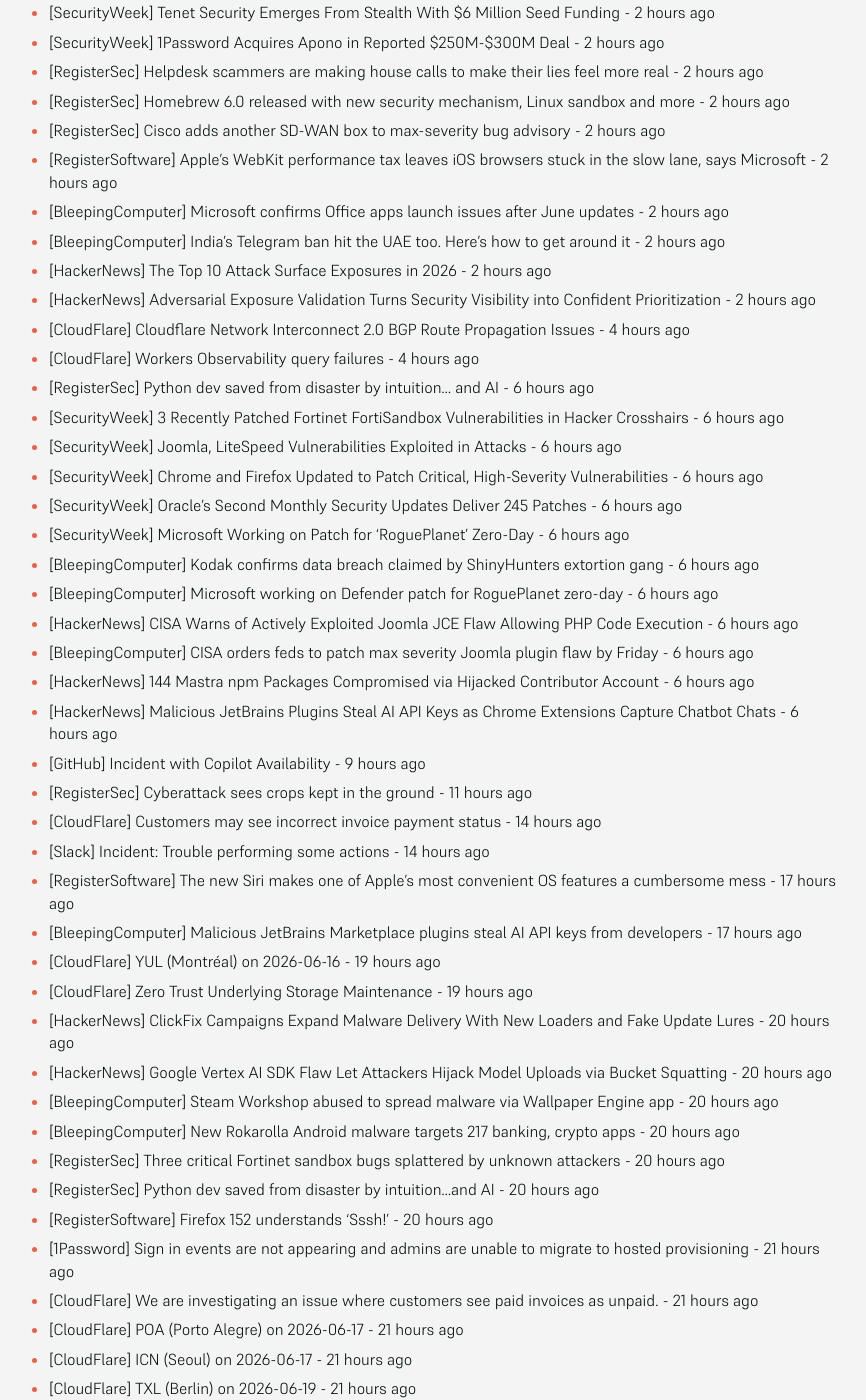
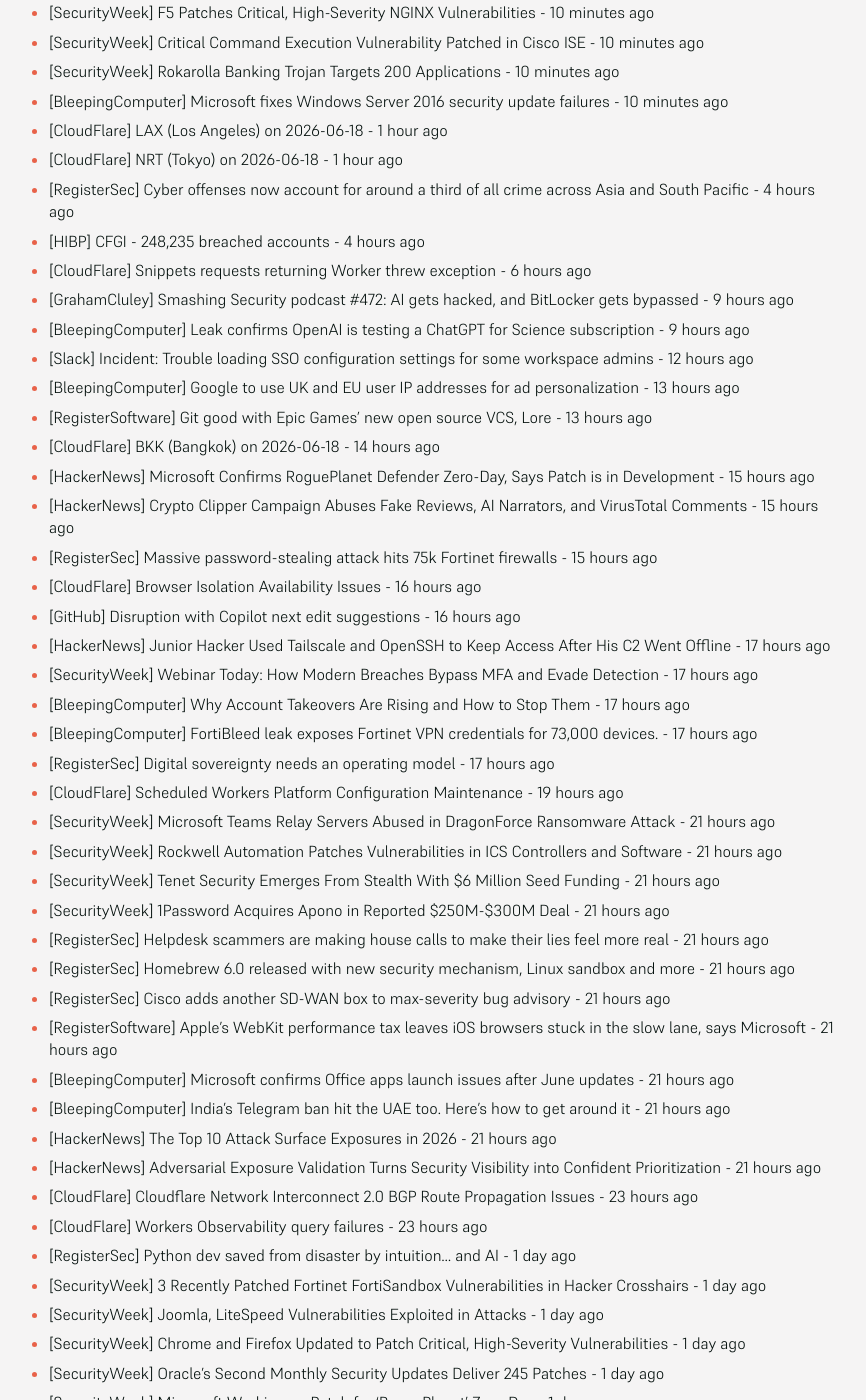
Before and after one commit to SecOpsNews/news, a Jekyll site: the page built from index.md, in a window 1280 px wide and 1400 px high, scrolled down 361 px. Shown: the whole window, without its empty margins (215-1081 px from the left). Built offline with Jekyll 4.4.1, drawn with Linux system fonts in a browser that asks for light colours; some of the changed text lies outside the part shown.

Commit message:
New Feed

```diff
--- a/index.md
+++ b/index.md
@@ -9,67 +9,95 @@ description: Latest Updates
 
 <!-- SecOps start -->
 
-- [CloudFlare] Scheduled Workers Platform Configuration Maintenance - 48 minutes ago
-- [SecurityWeek] Microsoft Teams Relay Servers Abused in DragonForce Ransomware Attack - 2 hours ago
-- [SecurityWeek] Rockwell Automation Patches Vulnerabilities in ICS Controllers and Software - 2 hours ago
-- [SecurityWeek] Tenet Security Emerges From Stealth With $6 Million Seed Funding - 2 hours ago
-- [SecurityWeek] 1Password Acquires Apono in Reported $250M-$300M Deal - 2 hours ago
-- [RegisterSec] Helpdesk scammers are making house calls to make their lies feel more real - 2 hours ago
-- [RegisterSec] Homebrew 6.0 released with new security mechanism, Linux sandbox and more - 2 hours ago
-- [RegisterSec] Cisco adds another SD-WAN box to max-severity bug advisory - 2 hours ago
-- [RegisterSoftware] Apple's WebKit performance tax leaves iOS browsers stuck in the slow lane, says Microsoft - 2 hours ago
-- [BleepingComputer] Microsoft confirms Office apps launch issues after June updates - 2 hours ago
-- [BleepingComputer] India's Telegram ban hit the UAE too. Here's how to get around it - 2 hours ago
-- [HackerNews] The Top 10 Attack Surface Exposures in 2026 - 2 hours ago
-- [HackerNews] Adversarial Exposure Validation Turns Security Visibility into Confident Prioritization - 2 hours ago
-- [CloudFlare] Cloudflare Network Interconnect 2.0 BGP Route Propagation Issues - 4 hours ago
-- [CloudFlare] Workers Observability query failures - 4 hours ago
-- [RegisterSec] Python dev saved from disaster by intuition... and AI - 6 hours ago
-- [SecurityWeek] 3 Recently Patched Fortinet FortiSandbox Vulnerabilities in Hacker Crosshairs - 6 hours ago
-- [SecurityWeek] Joomla, LiteSpeed Vulnerabilities Exploited in Attacks - 6 hours ago
-- [SecurityWeek] Chrome and Firefox Updated to Patch Critical, High-Severity Vulnerabilities - 6 hours ago
-- [SecurityWeek] Oracle’s Second Monthly Security Updates Deliver 245 Patches - 6 hours ago
-- [SecurityWeek] Microsoft Working on Patch for ‘RoguePlanet’ Zero-Day - 6 hours ago
-- [BleepingComputer] Kodak confirms data breach claimed by ShinyHunters extortion gang - 6 hours ago
-- [BleepingComputer] Microsoft working on Defender patch for RoguePlanet zero-day - 6 hours ago
-- [HackerNews] CISA Warns of Actively Exploited Joomla JCE Flaw Allowing PHP Code Execution - 6 hours ago
-- [BleepingComputer] CISA orders feds to patch max severity Joomla plugin flaw by Friday - 6 hours ago
-- [HackerNews] 144 Mastra npm Packages Compromised via Hijacked Contributor Account - 6 hours ago
-- [HackerNews] Malicious JetBrains Plugins Steal AI API Keys as Chrome Extensions Capture Chatbot Chats - 6 hours ago
-- [GitHub] Incident with Copilot Availability - 9 hours ago
-- [RegisterSec] Cyberattack sees crops kept in the ground - 11 hours ago
-- [CloudFlare] Customers may see incorrect invoice payment status - 14 hours ago
-- [Slack] Incident: Trouble performing some actions - 14 hours ago
-- [RegisterSoftware] The new Siri makes one of Apple's most convenient OS features a cumbersome mess - 17 hours ago
-- [BleepingComputer] Malicious JetBrains Marketplace plugins steal AI API keys from developers - 17 hours ago
-- [CloudFlare] YUL (Montréal) on 2026-06-16 - 19 hours ago
-- [CloudFlare] Zero Trust Underlying Storage Maintenance - 19 hours ago
-- [HackerNews] ClickFix Campaigns Expand Malware Delivery With New Loaders and Fake Update Lures - 20 hours ago
-- [HackerNews] Google Vertex AI SDK Flaw Let Attackers Hijack Model Uploads via Bucket Squatting - 20 hours ago
-- [BleepingComputer] Steam Workshop abused to spread malware via Wallpaper Engine app - 20 hours ago
-- [BleepingComputer] New Rokarolla Android malware targets 217 banking, crypto apps - 20 hours ago
-- [RegisterSec] Three critical Fortinet sandbox bugs splattered by unknown attackers - 20 hours ago
-- [RegisterSec] Python dev saved from disaster by intuition...and AI - 20 hours ago
-- [RegisterSoftware] Firefox 152 understands 'Sssh!' - 20 hours ago
-- [1Password] Sign in events are not appearing and admins are unable to migrate to hosted provisioning - 21 hours ago
-- [CloudFlare] We are investigating an issue where customers see paid invoices as unpaid. - 21 hours ago
-- [CloudFlare] POA (Porto Alegre) on 2026-06-17 - 21 hours ago
-- [CloudFlare] ICN (Seoul) on 2026-06-17 - 21 hours ago
-- [CloudFlare] TXL (Berlin) on 2026-06-19 - 21 hours ago
-- [Slack] Incident: Trouble submitting workflow forms with file attachments on Android. - 21 hours ago
-- [GitHub] Disruption with some GitHub services - 21 hours ago
-- [SecurityWeek] Cybercrime Group Claims Novo Nordisk Hack - 23 hours ago
-- [SecurityWeek] Endpoint Security Startup Ent Emerges From Stealth With $100 Million Seed Round - 23 hours ago
-- [SecurityWeek] AI and Cybersecurity – Everything You Wanted to Know, But Were Afraid to Ask - 23 hours ago
-- [SecurityWeek] Magnitude Emerges From Stealth Mode With $10 Million in Funding - 23 hours ago
-- [SecurityWeek] Hacker Conversations: Isira Adithya, the Evolution of an Ethical Hacker - 23 hours ago
-- [SecurityWeek] iRhythm Confirms Data Stolen in Hack - 23 hours ago
-- [HackerNews] New Rokarolla Android Malware Steals PINs, SMS Codes, and Crypto Wallet Funds - 23 hours ago
-- [RegisterSec] Crooks found a new way to collaborate using Teams – by hiding command-and-control traffic - 23 hours ago
-- [BleepingComputer] FTC warns of record $3.5 billion losses to imposter scams in 2025 - 23 hours ago
-- [RegisterSoftware] Firefox 152 understands “Sssh!” - 23 hours ago
-- [BleepingComputer] GhostTree Attack Abused Recursive Windows Junctions to Hide Malware - 23 hours ago
-- [BleepingComputer] UK to require ID or face scan before you can make social media accounts - 23 hours ago
+- [RegisterSoftware] Oracle support timelines for Fusion Middleware tighter than expected - 10 minutes ago
+- [SecurityWeek] Kodak Admits Data Breach After ShinyHunters Hack Claims - 10 minutes ago
+- [SecurityWeek] SailPoint to Acquire Entro in Reported $200 Million Deal - 10 minutes ago
+- [SecurityWeek] F5 Patches Critical, High-Severity NGINX Vulnerabilities - 10 minutes ago
+- [SecurityWeek] Critical Command Execution Vulnerability Patched in Cisco ISE - 10 minutes ago
+- [SecurityWeek] Rokarolla Banking Trojan Targets 200 Applications - 10 minutes ago
+- [BleepingComputer] Microsoft fixes Windows Server 2016 security update failures - 10 minutes ago
+- [CloudFlare] LAX (Los Angeles) on 2026-06-18 - 1 hour ago
+- [CloudFlare] NRT (Tokyo) on 2026-06-18 - 1 hour ago
+- [RegisterSec] Cyber offenses now account for around a third of all crime across Asia and South Pacific - 4 hours ago
+- [HIBP] CFGI - 248,235 breached accounts - 4 hours ago
+- [CloudFlare] Snippets requests returning Worker threw exception - 6 hours ago
+- [GrahamCluley] Smashing Security podcast #472: AI gets hacked, and BitLocker gets bypassed - 9 hours ago
+- [BleepingComputer] Leak confirms OpenAI is testing a ChatGPT for Science subscription - 9 hours ago
+- [Slack] Incident: Trouble loading SSO configuration settings for some workspace admins - 12 hours ago
+- [BleepingComputer] Google to use UK and EU user IP addresses for ad personalization - 13 hours ago
+- [RegisterSoftware] Git good with Epic Games' new open source VCS, Lore - 13 hours ago
+- [CloudFlare] BKK (Bangkok) on 2026-06-18 - 14 hours ago
+- [HackerNews] Microsoft Confirms RoguePlanet Defender Zero-Day, Says Patch is in Development - 15 hours ago
+- [HackerNews] Crypto Clipper Campaign Abuses Fake Reviews, AI Narrators, and VirusTotal Comments - 15 hours ago
+- [RegisterSec] Massive password-stealing attack hits 75k Fortinet firewalls - 15 hours ago
+- [CloudFlare] Browser Isolation Availability Issues - 16 hours ago
+- [GitHub] Disruption with Copilot next edit suggestions - 16 hours ago
+- [HackerNews] Junior Hacker Used Tailscale and OpenSSH to Keep Access After His C2 Went Offline - 17 hours ago
+- [SecurityWeek] Webinar Today: How Modern Breaches Bypass MFA and Evade Detection - 17 hours ago
+- [BleepingComputer] Why Account Takeovers Are Rising and How to Stop Them - 17 hours ago
+- [BleepingComputer] FortiBleed leak exposes Fortinet VPN credentials for 73,000 devices. - 17 hours ago
+- [RegisterSec] Digital sovereignty needs an operating model - 17 hours ago
+- [CloudFlare] Scheduled Workers Platform Configuration Maintenance - 19 hours ago
+- [SecurityWeek] Microsoft Teams Relay Servers Abused in DragonForce Ransomware Attack - 21 hours ago
+- [SecurityWeek] Rockwell Automation Patches Vulnerabilities in ICS Controllers and Software - 21 hours ago
+- [SecurityWeek] Tenet Security Emerges From Stealth With $6 Million Seed Funding - 21 hours ago
+- [SecurityWeek] 1Password Acquires Apono in Reported $250M-$300M Deal - 21 hours ago
+- [RegisterSec] Helpdesk scammers are making house calls to make their lies feel more real - 21 hours ago
+- [RegisterSec] Homebrew 6.0 released with new security mechanism, Linux sandbox and more - 21 hours ago
+- [RegisterSec] Cisco adds another SD-WAN box to max-severity bug advisory - 21 hours ago
+- [RegisterSoftware] Apple's WebKit performance tax leaves iOS browsers stuck in the slow lane, says Microsoft - 21 hours ago
+- [BleepingComputer] Microsoft confirms Office apps launch issues after June updates - 21 hours ago
+- [BleepingComputer] India's Telegram ban hit the UAE too. Here's how to get around it - 21 hours ago
+- [HackerNews] The Top 10 Attack Surface Exposures in 2026 - 21 hours ago
+- [HackerNews] Adversarial Exposure Validation Turns Security Visibility into Confident Prioritization - 21 hours ago
+- [CloudFlare] Cloudflare Network Interconnect 2.0 BGP Route Propagation Issues - 23 hours ago
+- [CloudFlare] Workers Observability query failures - 23 hours ago
+- [RegisterSec] Python dev saved from disaster by intuition... and AI - 1 day ago
+- [SecurityWeek] 3 Recently Patched Fortinet FortiSandbox Vulnerabilities in Hacker Crosshairs - 1 day ago
+- [SecurityWeek] Joomla, LiteSpeed Vulnerabilities Exploited in Attacks - 1 day ago
+- [SecurityWeek] Chrome and Firefox Updated to Patch Critical, High-Severity Vulnerabilities - 1 day ago
+- [SecurityWeek] Oracle’s Second Monthly Security Updates Deliver 245 Patches - 1 day ago
+- [SecurityWeek] Microsoft Working on Patch for ‘RoguePlanet’ Zero-Day - 1 day ago
+- [BleepingComputer] Kodak confirms data breach claimed by ShinyHunters extortion gang - 1 day ago
+- [BleepingComputer] Microsoft working on Defender patch for RoguePlanet zero-day - 1 day ago
+- [HackerNews] CISA Warns of Actively Exploited Joomla JCE Flaw Allowing PHP Code Execution - 1 day ago
+- [BleepingComputer] CISA orders feds to patch max severity Joomla plugin flaw by Friday - 1 day ago
+- [HackerNews] 144 Mastra npm Packages Compromised via Hijacked Contributor Account - 1 day ago
+- [HackerNews] Malicious JetBrains Plugins Steal AI API Keys as Chrome Extensions Capture Chatbot Chats - 1 day ago
+- [GitHub] Incident with Copilot Availability - 1 day ago
+- [RegisterSec] Cyberattack sees crops kept in the ground - 1 day ago
+- [CloudFlare] Customers may see incorrect invoice payment status - 1 day ago
+- [Slack] Incident: Trouble performing some actions - 1 day ago
+- [RegisterSoftware] The new Siri makes one of Apple's most convenient OS features a cumbersome mess - 1 day ago
+- [BleepingComputer] Malicious JetBrains Marketplace plugins steal AI API keys from developers - 1 day ago
+- [CloudFlare] YUL (Montréal) on 2026-06-16 - 1 day ago
+- [CloudFlare] Zero Trust Underlying Storage Maintenance - 1 day ago
+- [HackerNews] ClickFix Campaigns Expand Malware Delivery With New Loaders and Fake Update Lures - 1 day ago
+- [HackerNews] Google Vertex AI SDK Flaw Let Attackers Hijack Model Uploads via Bucket Squatting - 1 day ago
+- [BleepingComputer] Steam Workshop abused to spread malware via Wallpaper Engine app - 1 day ago
+- [BleepingComputer] New Rokarolla Android malware targets 217 banking, crypto apps - 1 day ago
+- [RegisterSec] Three critical Fortinet sandbox bugs splattered by unknown attackers - 1 day ago
+- [RegisterSec] Python dev saved from disaster by intuition...and AI - 1 day ago
+- [RegisterSoftware] Firefox 152 understands 'Sssh!' - 1 day ago
+- [1Password] Sign in events are not appearing and admins are unable to migrate to hosted provisioning - 1 day ago
+- [CloudFlare] We are investigating an issue where customers see paid invoices as unpaid. - 1 day ago
+- [CloudFlare] POA (Porto Alegre) on 2026-06-17 - 1 day ago
+- [CloudFlare] ICN (Seoul) on 2026-06-17 - 1 day ago
+- [CloudFlare] TXL (Berlin) on 2026-06-19 - 1 day ago
+- [Slack] Incident: Trouble submitting workflow forms with file attachments on Android. - 1 day ago
+- [GitHub] Disruption with some GitHub services - 1 day ago
+- [SecurityWeek] Cybercrime Group Claims Novo Nordisk Hack - 1 day ago
+- [SecurityWeek] Endpoint Security Startup Ent Emerges From Stealth With $100 Million Seed Round - 1 day ago
+- [SecurityWeek] AI and Cybersecurity – Everything You Wanted to Know, But Were Afraid to Ask - 1 day ago
+- [SecurityWeek] Magnitude Emerges From Stealth Mode With $10 Million in Funding - 1 day ago
+- [SecurityWeek] Hacker Conversations: Isira Adithya, the Evolution of an Ethical Hacker - 1 day ago
+- [SecurityWeek] iRhythm Confirms Data Stolen in Hack - 1 day ago
+- [HackerNews] New Rokarolla Android Malware Steals PINs, SMS Codes, and Crypto Wallet Funds - 1 day ago
+- [RegisterSec] Crooks found a new way to collaborate using Teams – by hiding command-and-control traffic - 1 day ago
+- [BleepingComputer] FTC warns of record $3.5 billion losses to imposter scams in 2025 - 1 day ago
+- [RegisterSoftware] Firefox 152 understands “Sssh!” - 1 day ago
+- [BleepingComputer] GhostTree Attack Abused Recursive Windows Junctions to Hide Malware - 1 day ago
+- [BleepingComputer] UK to require ID or face scan before you can make social media accounts - 1 day ago
 - [CloudFlare] Cloudflare is aware of and investigating Workers AI experiencing degraded availability in some models. - 1 day ago
 - [BleepingComputer] Windows version of SprySOCKS Linux malware used to attack govt orgs - 1 day ago
 - [BleepingComputer] Critical Fortinet FortiSandbox flaws now exploited in attacks - 1 day ago
@@ -86,74 +114,23 @@ description: Latest Updates
 - [SecurityWeek] White House Issues Memo to Bolster NSS Cybersecurity - 1 day ago
 - [SecurityWeek] Cal Water Investigating Iranian Hackers’ Claims - 1 day ago
 - [SecurityWeek] Can CISOs Trust Their Applications? TrustCloud Wants to Replace the Questionnaire - 1 day ago
-- [CloudFlare] NRT (Tokyo) on 2026-06-16 - 1 day ago
-- [CloudFlare] BRU (Brussels) on 2026-06-18 - 1 day ago
-- [CloudFlare] LIS (Lisbon) on 2026-06-18 - 1 day ago
-- [HackerNews] CISA Flags LiteSpeed cPanel Plugin Flaw Exploited for Root Privilege Escalation - 1 day ago
-- [HackerNews] Cisco Releases Security Updates for Actively Exploited SD-WAN Manager Flaw - 1 day ago
-- [FullDisclosure] [KIS-2026-09] Discuz! X5.0 (UC_KEY) Cross-Context Token Reuse	Vulnerability - 1 day ago
-- [FullDisclosure] [KIS-2026-10] Discuz! <= X5.0 OCR-based CAPTCHA Bypass	Vulnerability - 1 day ago
-- [FullDisclosure] [KIS-2026-11] Discuz! <= X5.0 (enable_disable.php) Local File Inclusion Vulnerability - 1 day ago
-- [SecurityWeek] Cisco Patches Another SD-WAN Zero-Day Exploited in Attacks - 1 day ago
-- [FullDisclosure] SEC Consult SA-20260609-0 :: Multiple Local Privilege Escalation Vulnerabilities in Waves Audio - Waves Central - 1 day ago
-- [BleepingComputer] iRhythm discloses data breach, says hackers stole patient info - 1 day ago
-- [FullDisclosure] SEC Consult SA-20260610-0 :: Local Privilege Escalation in Slate Digital Connect (macOS) - 1 day ago
-- [FullDisclosure] SEC Consult SA-20260615-0 :: Multiple Critical Vulnerabilities in Wertheim SafeController Software for VAULT ROOMS (Safe Deposit Locker System) - 1 day ago
-- [FullDisclosure] SEC Consult SA-20260615-1 :: Multiple Vulnerabilities in Wertheim SafeController Hardware for VAULT ROOMS (Safe Deposit Locker System – Microcontroller) - 1 day ago
-- [CloudFlare] LIS (Lisbon) on 2026-06-16 - 1 day ago
-- [CloudFlare] SEA (Seattle) on 2026-06-18 - 1 day ago
-- [Slack] Incident: Slack Messaging issue - 1 day ago
-- [CloudFlare] Cloudflare Storage Maintenance - 1 day ago
-- [CloudFlare] SJC (San Jose) on 2026-06-16 - 1 day ago
-- [RegisterSec] Cisco SD-WAN make-me-root bug under attack - 1 day ago
-- [BleepingComputer] DOJ seizes CFAKE, SOCFAKE deepfake nude sites under TAKE IT DOWN Act - 1 day ago
-- [CloudFlare] AUS (Austin) on 2026-06-15 - 1 day ago
-- [CloudFlare] EWR (Newark) on 2026-06-15 - 1 day ago
-- [CloudFlare] DFW (Dallas) on 2026-06-18 - 1 day ago
-- [RegisterSec] Feds freaked over Fable 5 after simple 'fix this code' prompt, not jailbreak, says researcher - 1 day ago
-- [HackerNews] North Korean Hackers Are Turning Developer Tools Into Malware Delivery Channels - 1 day ago
-- [HackerNews] Chinese Hackers Abused Google Workspace Rules to Steal Research and Defense Emails - 1 day ago
-- [HIBP] June 2026 Stealer Logs - 56,278,397 breached accounts - 1 day ago
-- [BleepingComputer] SimpleHelp bug lets hackers create rogue remote support accounts - 1 day ago
-- [AWS] Service is operating normally: [RESOLVED] Fable 5 and Mythos 5 Access - 1 day ago
-- [GitHub] Multiple services have elevated errors and endpoint failures when checking feature flags - 1 day ago
-- [CloudFlare] BOG (Bogotá) on 2026-06-16 - 1 day ago
-- [CloudFlare] PHL (Philadelphia) on 2026-06-16 - 1 day ago
-- [BleepingComputer] Chinese hackers breach REDCap servers, steal medical research - 1 day ago
-- [BleepingComputer] Vibe coders are gonna vibe code: How CISOs are tackling code sprawl - 1 day ago
-- [BleepingComputer] FBI: Fraudsters use couriers to steal money in crypto scams - 1 day ago
-- [BleepingComputer] Council of Europe investigates ShinyHunters data breach claims - 1 day ago
-- [BleepingComputer] Cisco fixes SD-WAN vManage flaw exploited in zero-day attacks - 1 day ago
-- [BleepingComputer] OptinMonster WordPress plugin hacked in CDN supply-chain attack - 1 day ago
-- [HackerNews] ⚡ Weekly Recap: Chrome 0-Day, UniFi Exploits, macOS Stealers, VPN Flaw and More - 1 day ago
-- [HackerNews] One-Click Microsoft 365 Copilot Flaw Could Have Let Attackers Steal Emails, Files, and MFA Codes - 1 day ago
-- [HackerNews] LiteLLM Vulnerability Chain Lets Low-Privilege Users Take Over AI Gateway Servers - 1 day ago
-- [RegisterSoftware] Red Hat gives Ubuntu a bootc up the backside at Canonical shindig - 1 day ago
-- [IT Governance] How to Proactively Overcome the Client Questionnaire Burden - 1 day ago
-- [RegisterSec] PRC-linked spies hid inside medical and military networks for more than a year, snooping through Gmail and stealing data - 1 day ago
-- [RegisterSec] Microsoft site throwing warnings after someone forgot to renew cert - 1 day ago
-- [RegisterSec] Feds snooze as US datacenter law set to lapse with no replacement in site - 1 day ago
-- [RegisterSec] Council of Europe hacked in ShinyHunters' PeopleSoft heist - 1 day ago
-- [SecurityWeek] Chinese Hackers Target Medical, Military, and AI Research in North America - 1 day ago
-- [SecurityWeek] Ransomware Attack Shuts Down Mills of Australia’s Second-Largest Sugar Producer - 1 day ago
-- [GitHub] Increased latency with webhooks - 2 days ago
-- [RegisterSec] Arch Linux locks down AUR signups amid wave of malicious commits - 2 days ago
-- [HackerNews] Popular WordPress Plugin Scripts Tampered to Plant Hidden Backdoors on Sites - 2 days ago
-- [HackerNews] 152 Chrome Wallpaper Extensions with 105K Installs Linked to Adware and Fake Traffic - 2 days ago
-- [HackerNews] The Onboarding Password Mistake That Creates Unnecessary Risk - 2 days ago
-- [SecurityWeek] Maine Disables Data Breach Portal Due to Fake Submissions - 2 days ago
-- [BleepingComputer] Webinar: How behavioral AI stops phishing and account takeovers - 2 days ago
-- [SecurityWeek] FBI, Google Dismantle ‘Outsider Enterprise’ Phishing Service - 2 days ago
-- [ScottHelme] The Instructure Canvas Breach (2026): How XSS in a Support Ticket Compromised 275 Million Students - 2 days ago
-- [BleepingComputer] Infinite Campus data breach affects 137,000 school staff accounts - 2 days ago
-- [GrahamCluley] Maine forced to take down data breach portal after fake notices filed with authorities - 2 days ago
-- [SecurityWeek] ShinyHunters Claims Council of Europe Hack - 2 days ago
-- [BleepingComputer] New attack turned Microsoft 365 Copilot into 1-click data theft tool - 2 days ago
-- [SecurityWeek] French Government Messaging Platform Breached by Mysterious ‘Misere’ Hacker - 2 days ago
-- [SecurityWeek] Ozempic Maker Novo Nordisk Says Hackers Breached IT Systems - 2 days ago
-- [RegisterSoftware] Flatpak-NG sounds like bad news for systemd refuseniks - 2 days ago
-- [SecurityWeek] Ukrainian Man Pleads Guilty in US to Conti Ransomware Charges - 2 days ago
-- [SecurityWeek] NewCore Emerges From Stealth Mode With $66 Million in Funding - 2 days ago
+- [CloudFlare] NRT (Tokyo) on 2026-06-16 - 2 days ago
+- [CloudFlare] BRU (Brussels) on 2026-06-18 - 2 days ago
+- [CloudFlare] LIS (Lisbon) on 2026-06-18 - 2 days ago
+- [HackerNews] CISA Flags LiteSpeed cPanel Plugin Flaw Exploited for Root Privilege Escalation - 2 days ago
+- [HackerNews] Cisco Releases Security Updates for Actively Exploited SD-WAN Manager Flaw - 2 days ago
+- [FullDisclosure] [KIS-2026-09] Discuz! X5.0 (UC_KEY) Cross-Context Token Reuse	Vulnerability - 2 days ago
+- [FullDisclosure] [KIS-2026-10] Discuz! <= X5.0 OCR-based CAPTCHA Bypass	Vulnerability - 2 days ago
+- [FullDisclosure] [KIS-2026-11] Discuz! <= X5.0 (enable_disable.php) Local File Inclusion Vulnerability - 2 days ago
+- [SecurityWeek] Cisco Patches Another SD-WAN Zero-Day Exploited in Attacks - 2 days ago
+- [FullDisclosure] SEC Consult SA-20260609-0 :: Multiple Local Privilege Escalation Vulnerabilities in Waves Audio - Waves Central - 2 days ago
+- [BleepingComputer] iRhythm discloses data breach, says hackers stole patient info - 2 days ago
+- [FullDisclosure] SEC Consult SA-20260610-0 :: Local Privilege Escalation in Slate Digital Connect (macOS) - 2 days ago
+- [FullDisclosure] SEC Consult SA-20260615-0 :: Multiple Critical Vulnerabilities in Wertheim SafeController Software for VAULT ROOMS (Safe Deposit Locker System) - 2 days ago
+- [FullDisclosure] SEC Consult SA-20260615-1 :: Multiple Vulnerabilities in Wertheim SafeController Hardware for VAULT ROOMS (Safe Deposit Locker System – Microcontroller) - 2 days ago
+- [CloudFlare] LIS (Lisbon) on 2026-06-16 - 2 days ago
+- [CloudFlare] SEA (Seattle) on 2026-06-18 - 2 days ago
+- [Slack] Incident: Slack Messaging issue - 2 days ago
 
 
 <!-- SecOps end -->
```
